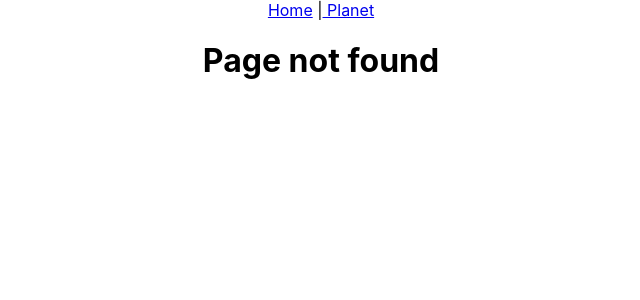
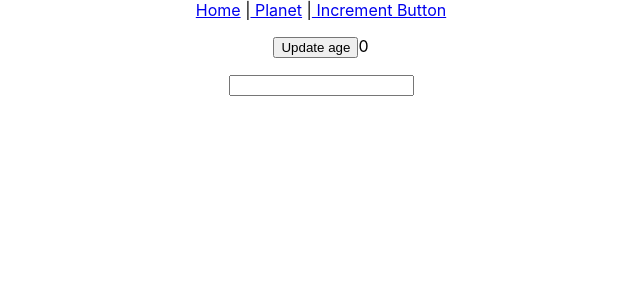
Before and after one commit to SacleuxBenoit/sandbox-react, a React (Create React App) app in the folder react_course/: page /incrementButton in a window 1280 px wide. Before the commit this address had no page. Shown: the top 300 px of the page, without its empty margins (319-959 px from the left). Built offline with nearby package versions, Linux system fonts and the light colour scheme; the HTML template or start-up script is replaced by a standard one.

Commit message:
create IncrementButton && IncrementButtonComponent

```diff
--- a/react_course/src/App.js
+++ b/react_course/src/App.js
@@ -3,6 +3,7 @@ import './App.css';
 import Home from './pages/Home';
 import NotFound from './pages/NotFound';
 import Planet from './pages/planet';
+import IncrementButton from './pages/IncrementButton';
 
 function App() {
   return (
@@ -13,6 +14,7 @@ function App() {
           <Route path="/home" element={<Home />} />
           <Route path="*" element={<NotFound />} />
           <Route path="/planet" element={<Planet />} />
+          <Route path="incrementButton" element={<IncrementButton />} />
         </Routes>
       </BrowserRouter>
     </div>
--- /dev/null
+++ b/react_course/src/components/IncrementButtonComponent.js
@@ -0,0 +1,28 @@
+import { useState } from "react"
+
+export default function IncrementButtonComponent(){
+    let [number, setNumber] = useState(0);
+    let [inputValue, setInputValue] = useState("");
+
+    function updateNumber(){
+        number = setNumber(number + 1);
+    }
+
+    function updateInput(event){
+        inputValue = setInputValue(event.target.value)
+    }
+
+    return(
+        <div>
+            <p>
+                <button onClick={updateNumber}>Update age</button>
+                {number}
+            </p>
+
+            <p>
+                <input type="text" onChange={updateInput}/>
+                {inputValue}
+            </p>
+        </div>
+    )
+}
--- a/react_course/src/components/NavBar.js
+++ b/react_course/src/components/NavBar.js
@@ -3,7 +3,8 @@ export default function NavBar(){
     return(
         <>
         <NavLink to="/home">Home</NavLink> |
-        <NavLink to="/planet"> Planet</NavLink>
+        <NavLink to="/planet"> Planet</NavLink> |
+        <NavLink to="/incrementButton"> Increment Button</NavLink>
         </>
     )
 }
--- a/react_course/src/components/planetComponent.js
+++ b/react_course/src/components/planetComponent.js
@@ -10,7 +10,7 @@ export default function PlanetComponent(){
 
     return(
         planets.map((planet,key) => {
-            if(planet.isGasPlanet) return <div>{planet.name}</div>
+            if(planet.isGasPlanet) return <div key={key}>{planet.name}</div>
         })
     )
 }
--- /dev/null
+++ b/react_course/src/pages/IncrementButton.js
@@ -0,0 +1,11 @@
+import IncrementButtonComponent from "../components/IncrementButtonComponent"
+import NavBar from "../components/NavBar"
+
+export default function IncrementButton(){
+    return(
+        <div>
+            <NavBar />
+            <IncrementButtonComponent />
+        </div>
+    )
+}
--- a/react_course/src/pages/planet.js
+++ b/react_course/src/pages/planet.js
@@ -1,5 +1,5 @@
 import NavBar from "../components/NavBar";
-import PlanetComponent from "../components/planetComponent"
+import PlanetComponent from "../components/PlanetComponent";
 
 export default function Planet(){
     return(
```
